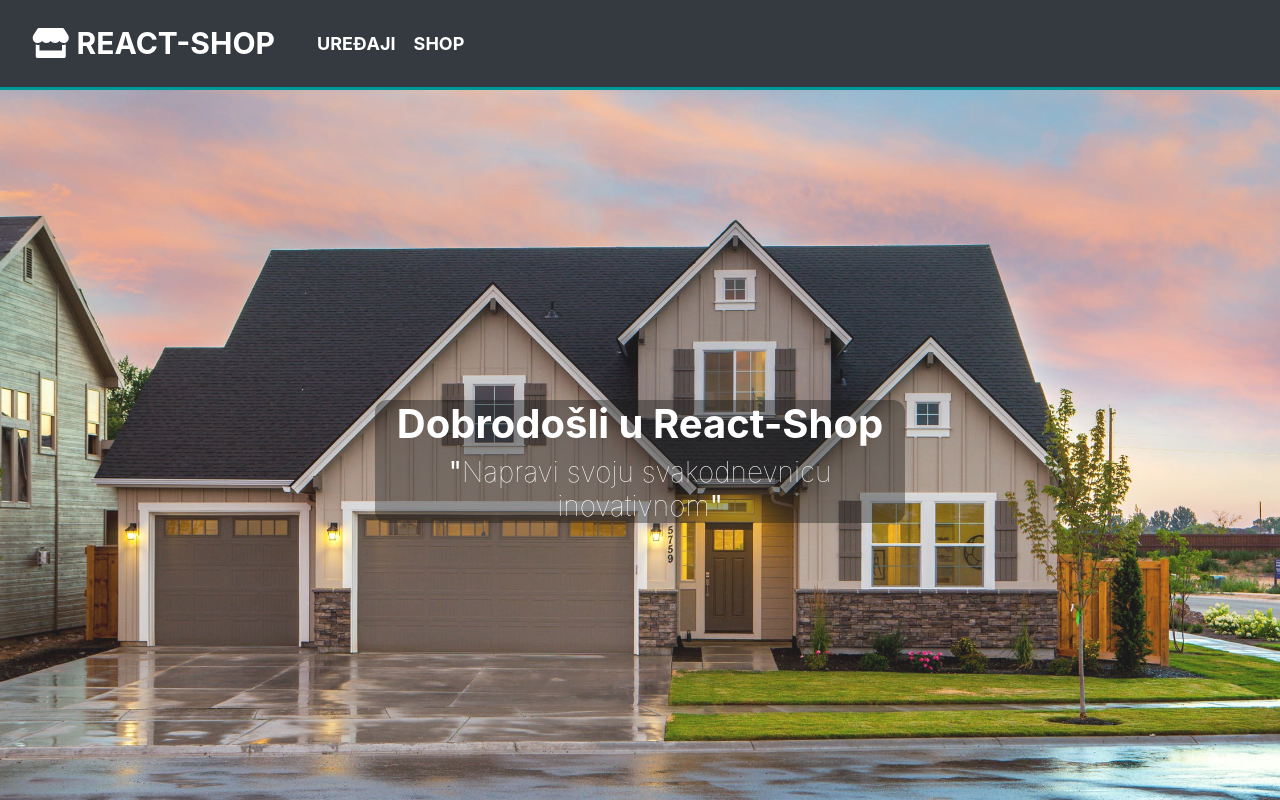
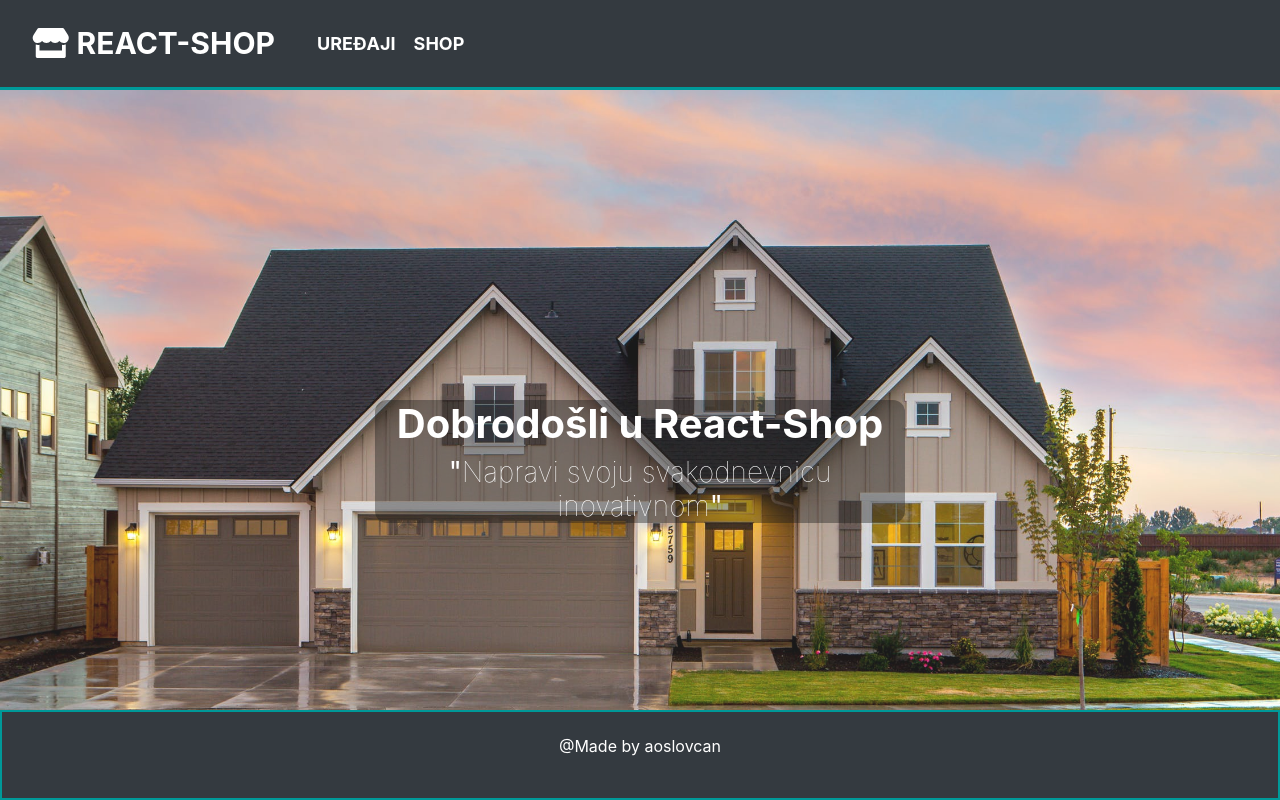
Before and after one commit to aoslovcan/Platforma, a React (Create React App) app: page / in a window 1280 px wide. Built offline with nearby package versions, Linux system fonts and the light colour scheme; what react-animation would draw is missing.

Commit message:
Footer and some stylw fixes

```diff
--- a/src/App.js
+++ b/src/App.js
@@ -15,6 +15,7 @@ import {BrowserRouter as Router, Switch, Route } from 'react-router-dom';
 import CreateProduct from './components/Products/CreateProduct';
 import EditProduct from './components/Products/EditProduct';
 import Devices from './components/client/Devices';
+import Footer from './components/Footer/Footer';
 
 
 
@@ -40,7 +41,7 @@ function App() {
 
 
     </Switch>
-
+    <Footer/>
     </div>
 
     </Router>
--- /dev/null
+++ b/src/components/Footer/Footer.css
@@ -0,0 +1,14 @@
+.foot{
+
+    background-color:#343a40;
+    height: 90px;
+    border: 2px solid rgb(0, 153, 153);
+    color: rgb(255, 255, 255);
+    padding: 4px;
+    line-height: 60px;
+    position: fixed;
+    bottom: 0px;
+    width: 100%;
+
+
+}
--- a/src/components/Footer/Footer.js
+++ b/src/components/Footer/Footer.js
@@ -0,0 +1,34 @@
+import React from 'react';
+
+import { animations, easings } from 'react-animation';
+
+
+
+import Button from 'react-bootstrap/Button'
+import { FontAwesomeIcon } from '@fortawesome/react-fontawesome';
+import { Tooltip, Drawer } from 'antd';
+
+
+
+import './Footer.css';
+
+
+const title = {
+    animation: `pop-in ${easings.easeOutExpo} 1200ms forwards`
+}
+
+
+export const Footer = (props) => {
+
+
+    return (
+         <>
+            <div className="foot">
+               <p>@Made by aoslovcan</p>
+
+            </div>
+        </>
+    );
+}
+
+export default Footer;
--- a/src/components/Products/ProductList/ProductList.css
+++ b/src/components/Products/ProductList/ProductList.css
@@ -2,8 +2,9 @@
     background-color:  rgb(128, 128, 128, 0.4);
     padding: 1px;
     color : white;
-    height: 100vh;
+  height: auto;
     margin-top: 90px;
+
 
 }
 
--- a/src/components/client/Devices.css
+++ b/src/components/client/Devices.css
@@ -1,20 +1,22 @@
 .devices{
 
     position: relative;
-    top: 100px;
+    top: 90px;
+    background-color: blueviolet;
 }
 
 .pagination{
     background-color:   rgb(0, 153, 153);
     text-align: center;
 
-    margin:auto;
+    margin:4px;
     padding: 2px;
     cursor: pointer;
+    z-index: 2;
 }
 
 .pagination li{
-    font-size: 18px !important;
+    font-size: 25px !important;
     margin: 5px;
 
 
--- a/src/components/client/Devices.js
+++ b/src/components/client/Devices.js
@@ -86,11 +86,11 @@ class Devices extends Component {
             <>
 
                 <div className="proizvodi">
-                    <div className="row" style={{margin:'0.5px'}}>
-                        <div className="col-sm-12">
+                    <div className="row" style={{ margin: '0.5px' }}>
+                        <div className="col-sm-12"   style={{position: 'fixed', width: '100%', zIndex:'2'}}>
                             <ReactPaginate
-                        previousLabel={<FontAwesomeIcon icon="arrow-left"/>}
-                        nextLabel={<FontAwesomeIcon icon="arrow-right"/>}
+                                previousLabel={<FontAwesomeIcon icon="arrow-left" />}
+                                nextLabel={<FontAwesomeIcon icon="arrow-right" />}
                                 breakLabel={"..."}
                                 breakClassName={"break-me"}
                                 pageCount={this.state.pageCount}
@@ -105,26 +105,25 @@ class Devices extends Component {
                     </div>
 
 
-<div className="row" style={{margin:"2px"}}>
+                    <div className="row" style={{ margin: "5px", height:'100vh', position:'relative', top:'60px' }}>
                         {items.map(item => (
                           <div className="col-sm-3" key={item.devices_id} style={style}>
-    <ul className="list-group" >
-      <li className="list-group-item">
-
-      </li>
-      <li className="list-group-item" style={{ textAlign: 'center' }}>
-      <img style={{ maxWidth: '200px', width: '100%', height: '190px', textAlign: "center", borderRadius: '10px' }} src={item.image} />
-      </li>
-      <li className="list-group-item" >
-        <strong>{item.name}</strong>
-      </li>
-      <li className="list-group-item" >
-        <strong>${item.price}</strong>
-      </li>
 
 
-    </ul>
+                                <div className="col-sm-12">
+                                    <img style={{ maxWidth: '300px', width: '100%', height: '290px', textAlign: "center", borderRadius: '10px' }} src={item.image} />
+
                                 </div>
+                                <div className="col-sm-12">
+                                    <h3>{item.name}</h3>
+
+
+                                    <strong><h5>${item.price}</h5></strong>
+                                </div>
+
+
+                            </div>
+
                         ))}
                     </div>
                 </div>
```
Lines whose indentation alone changed are shown as unchanged.
